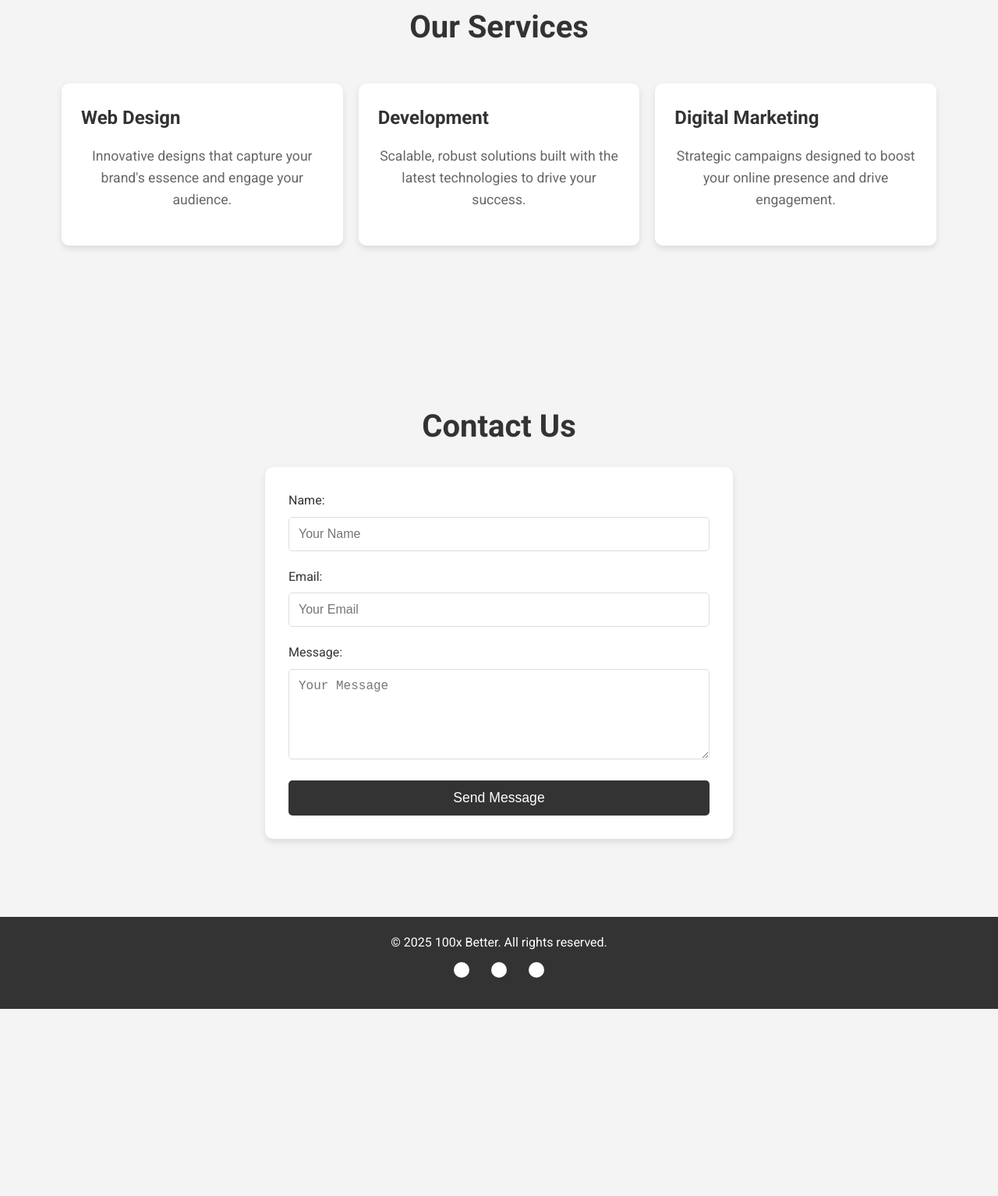
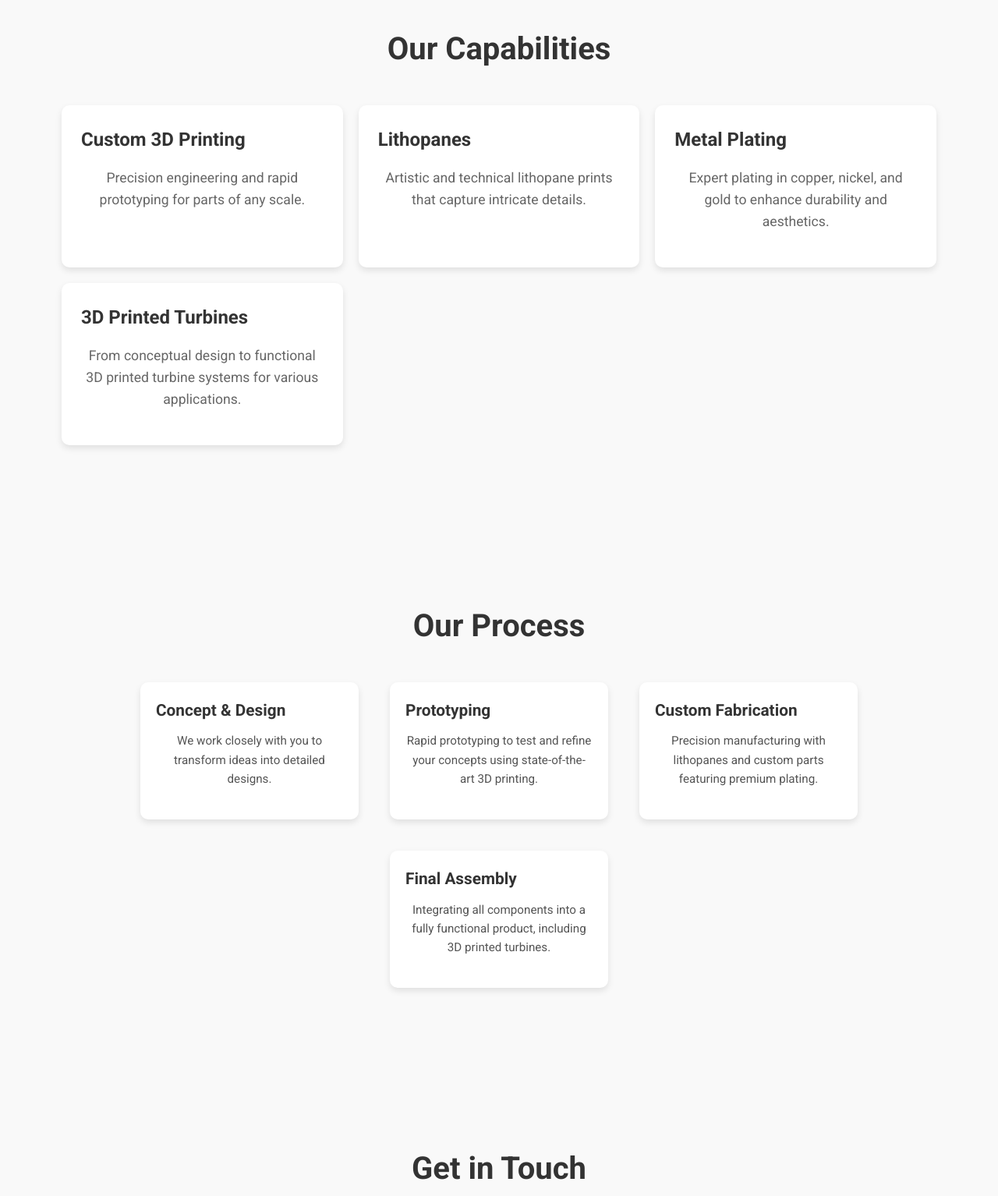
Before and after one commit to PxD2/Web, a plain HTML site: page index.html in a window 1280 px wide. Shown: the part 1257-2791 px from the top of the page at 78% size. Before the commit the page ends 2551 px from the top, so only its background shows below. Drawn offline with Linux system fonts and the light colour scheme.

Commit message:
index.html

```diff
--- a/index.html
+++ b/index.html
@@ -3,12 +3,12 @@
 <head>
   <meta charset="UTF-8" />
   <meta name="viewport" content="width=device-width, initial-scale=1.0" />
-  <title>100x Better Web Experience</title>
-  <meta name="description" content="Experience a 100x better web design with state-of-the-art features, responsive layouts, and interactive design." />
+  <title>PxD Squared – From Concept to 3D Printed Turbines</title>
+  <meta name="description" content="PxD Squared: A 3D printing company specializing in lithopanes, custom parts, and premium plating (copper, nickel, gold) transforming ideas from concept to 3D printed turbines." />
   <!-- Google Fonts -->
   <link href="https://fonts.googleapis.com/css2?family=Roboto:wght@300;400;700&display=swap" rel="stylesheet" />
   <style>
-    /* CSS Reset */
+    /* Reset and Base Styles */
     * {
       margin: 0;
       padding: 0;
@@ -17,30 +17,29 @@
     html {
       scroll-behavior: smooth;
     }
-    /* CSS Variables for easy theming */
-    :root {
-      --primary-color: #333;
-      --secondary-color: #f4f4f4;
-      --accent-color: #007BFF;
-      --font-family: 'Roboto', sans-serif;
-      --transition-speed: 0.3s;
-    }
     body {
-      font-family: var(--font-family);
+      font-family: 'Roboto', sans-serif;
       line-height: 1.6;
-      background-color: var(--secondary-color);
-      color: var(--primary-color);
+      background-color: #f9f9f9;
+      color: #333;
     }
     a {
-      color: var(--primary-color);
       text-decoration: none;
+      color: inherit;
     }
-    /* Container */
     .container {
       width: 90%;
       max-width: 1200px;
-      margin: 0 auto;
+      margin: auto;
       padding: 0 15px;
+    }
+    /* CSS Variables */
+    :root {
+      --primary-color: #333;
+      --secondary-color: #f9f9f9;
+      --accent-color: #007BFF;
+      --bg-overlay: rgba(0, 0, 0, 0.5);
+      --transition-speed: 0.3s;
     }
     /* Header */
     header {
@@ -76,7 +75,7 @@
     nav ul li a:hover {
       color: var(--accent-color);
     }
-    /* Hamburger Menu */
+    /* Hamburger Menu for Mobile */
     .hamburger {
       display: none;
       flex-direction: column;
@@ -107,13 +106,15 @@
       left: 0;
       width: 100%;
       height: 100%;
-      background: rgba(0,0,0,0.5);
+      background: var(--bg-overlay);
     }
     .hero-content {
       position: relative;
       color: #fff;
       z-index: 1;
       animation: fadeIn 1s ease-in-out;
+      max-width: 800px;
+      padding: 0 20px;
     }
     .hero h1 {
       font-size: 3rem;
@@ -157,7 +158,7 @@
       font-size: 1.1rem;
       color: #555;
     }
-    /* Services Section Grid */
+    /* Services/Capabilities Grid */
     .grid {
       display: grid;
       grid-template-columns: repeat(auto-fit, minmax(280px, 1fr));
@@ -182,6 +183,34 @@
     }
     .card p {
       color: #666;
+    }
+    /* Process Section */
+    .process {
+      display: flex;
+      flex-wrap: wrap;
+      justify-content: center;
+      gap: 40px;
+      margin-top: 40px;
+    }
+    .process-step {
+      background: #fff;
+      padding: 20px;
+      border-radius: 10px;
+      width: 280px;
+      box-shadow: 0 4px 8px rgba(0,0,0,0.1);
+      transition: transform var(--transition-speed);
+    }
+    .process-step:hover {
+      transform: translateY(-5px);
+    }
+    .process-step h4 {
+      margin-bottom: 10px;
+      font-size: 1.3rem;
+      color: var(--primary-color);
+    }
+    .process-step p {
+      font-size: 0.95rem;
+      color: #555;
     }
     /* Contact Form */
     form {
@@ -230,19 +259,10 @@
       text-align: center;
       padding: 20px 0;
     }
-    footer .social-icons {
+    footer p {
       margin: 10px 0;
     }
-    footer .social-icons a {
-      display: inline-block;
-      margin: 0 10px;
-      color: #fff;
-      transition: color var(--transition-speed);
-    }
-    footer .social-icons a:hover {
-      color: var(--accent-color);
-    }
-    /* Responsive */
+    /* Responsive Styles */
     @media (max-width: 768px) {
       nav ul {
         flex-direction: column;
@@ -274,12 +294,12 @@
   </style>
 </head>
 <body>
-  <!-- Header -->
+  <!-- Header with Navigation -->
   <header>
     <div class="container nav-container">
-      <div class="logo">100x Better</div>
+      <div class="logo">PxD Squared</div>
       <nav aria-label="Main Navigation">
-        <div class="hamburger" id="hamburger" aria-label="Toggle navigation" tabindex="0">
+        <div class="hamburger" id="hamburger" tabindex="0" aria-label="Toggle Navigation">
           <span></span>
           <span></span>
           <span></span>
@@ -288,6 +308,7 @@
           <li><a href="#home">Home</a></li>
           <li><a href="#about">About</a></li>
           <li><a href="#services">Services</a></li>
+          <li><a href="#process">Process</a></li>
           <li><a href="#contact">Contact</a></li>
         </ul>
       </nav>
@@ -297,36 +318,65 @@
   <!-- Hero Section -->
   <section class="hero" id="home" role="banner">
     <div class="hero-content">
-      <h1>Welcome to the Future of Web Design</h1>
-      <p>Experience a 100x better web experience with cutting-edge design and performance.</p>
-      <a class="btn" href="#services">Explore Services</a>
+      <h1>From Concept to 3D Printed Turbines</h1>
+      <p>PxD Squared delivers state-of-the-art lithopanes, custom parts, and premium plating solutions in copper, nickel, and gold.</p>
+      <a class="btn" href="#services">Discover Our Services</a>
     </div>
   </section>
 
   <!-- About Section -->
   <section id="about">
     <div class="container">
-      <h2>About Us</h2>
-      <p>We are revolutionizing the web with state-of-the-art design, seamless performance, and exceptional user experiences. Our team is passionate about innovation and excellence.</p>
+      <h2>About PxD Squared</h2>
+      <p>At PxD Squared, we blend innovative 3D printing technology with expert craftsmanship. Our expertise in lithopanes, custom parts, and advanced metal plating allows us to transform your ideas into tangible, high-performance products—from initial concept to fully functional 3D printed turbines.</p>
     </div>
   </section>
 
   <!-- Services Section -->
   <section id="services">
     <div class="container">
-      <h2>Our Services</h2>
+      <h2>Our Capabilities</h2>
       <div class="grid">
         <div class="card">
-          <h3>Web Design</h3>
-          <p>Innovative designs that capture your brand's essence and engage your audience.</p>
+          <h3>Custom 3D Printing</h3>
+          <p>Precision engineering and rapid prototyping for parts of any scale.</p>
         </div>
         <div class="card">
-          <h3>Development</h3>
-          <p>Scalable, robust solutions built with the latest technologies to drive your success.</p>
+          <h3>Lithopanes</h3>
+          <p>Artistic and technical lithopane prints that capture intricate details.</p>
         </div>
         <div class="card">
-          <h3>Digital Marketing</h3>
-          <p>Strategic campaigns designed to boost your online presence and drive engagement.</p>
+          <h3>Metal Plating</h3>
+          <p>Expert plating in copper, nickel, and gold to enhance durability and aesthetics.</p>
+        </div>
+        <div class="card">
+          <h3>3D Printed Turbines</h3>
+          <p>From conceptual design to functional 3D printed turbine systems for various applications.</p>
+        </div>
+      </div>
+    </div>
+  </section>
+
+  <!-- Process Section -->
+  <section id="process">
+    <div class="container">
+      <h2>Our Process</h2>
+      <div class="process">
+        <div class="process-step">
+          <h4>Concept & Design</h4>
+          <p>We work closely with you to transform ideas into detailed designs.</p>
+        </div>
+        <div class="process-step">
+          <h4>Prototyping</h4>
+          <p>Rapid prototyping to test and refine your concepts using state-of-the-art 3D printing.</p>
+        </div>
+        <div class="process-step">
+          <h4>Custom Fabrication</h4>
+          <p>Precision manufacturing with lithopanes and custom parts featuring premium plating.</p>
+        </div>
+        <div class="process-step">
+          <h4>Final Assembly</h4>
+          <p>Integrating all components into a fully functional product, including 3D printed turbines.</p>
         </div>
       </div>
     </div>
@@ -335,7 +385,8 @@
   <!-- Contact Section -->
   <section id="contact">
     <div class="container">
-      <h2>Contact Us</h2>
+      <h2>Get in Touch</h2>
+      <p>Ready to bring your vision to life? Contact us today.</p>
       <form action="#" method="post" aria-label="Contact Form">
         <div class="form-group">
           <label for="name">Name:</label>
@@ -351,44 +402,25 @@
         </div>
         <button type="submit">Send Message</button>
       </form>
+      <p style="margin-top:20px;">Or call us at: <strong>9284576404</strong></p>
+      <p>Email: <strong><a href="mailto:pxdsquared@gmail.com">pxdsquared@gmail.com</a></strong></p>
     </div>
   </section>
 
   <!-- Footer -->
   <footer>
     <div class="container">
-      <p>&copy; 2025 100x Better. All rights reserved.</p>
-      <div class="social-icons" aria-label="Social Media Links">
-        <a href="#" aria-label="Facebook">
-          <svg width="24" height="24" fill="currentColor">
-            <!-- Simple SVG placeholder for Facebook -->
-            <circle cx="12" cy="12" r="10" />
-          </svg>
-        </a>
-        <a href="#" aria-label="Twitter">
-          <svg width="24" height="24" fill="currentColor">
-            <!-- Simple SVG placeholder for Twitter -->
-            <circle cx="12" cy="12" r="10" />
-          </svg>
-        </a>
-        <a href="#" aria-label="Instagram">
-          <svg width="24" height="24" fill="currentColor">
-            <!-- Simple SVG placeholder for Instagram -->
-            <circle cx="12" cy="12" r="10" />
-          </svg>
-        </a>
-      </div>
+      <p>&copy; 2025 PxD Squared. All rights reserved.</p>
     </div>
   </footer>
 
+  <!-- JavaScript for Mobile Navigation -->
   <script>
-    // Hamburger menu toggle for mobile navigation
     const hamburger = document.getElementById('hamburger');
     const navMenu = document.getElementById('nav-menu');
     hamburger.addEventListener('click', () => {
       navMenu.classList.toggle('active');
     });
-    // Keyboard accessibility for hamburger menu
     hamburger.addEventListener('keypress', (e) => {
       if (e.key === 'Enter' || e.key === ' ') {
         navMenu.classList.toggle('active');
```
